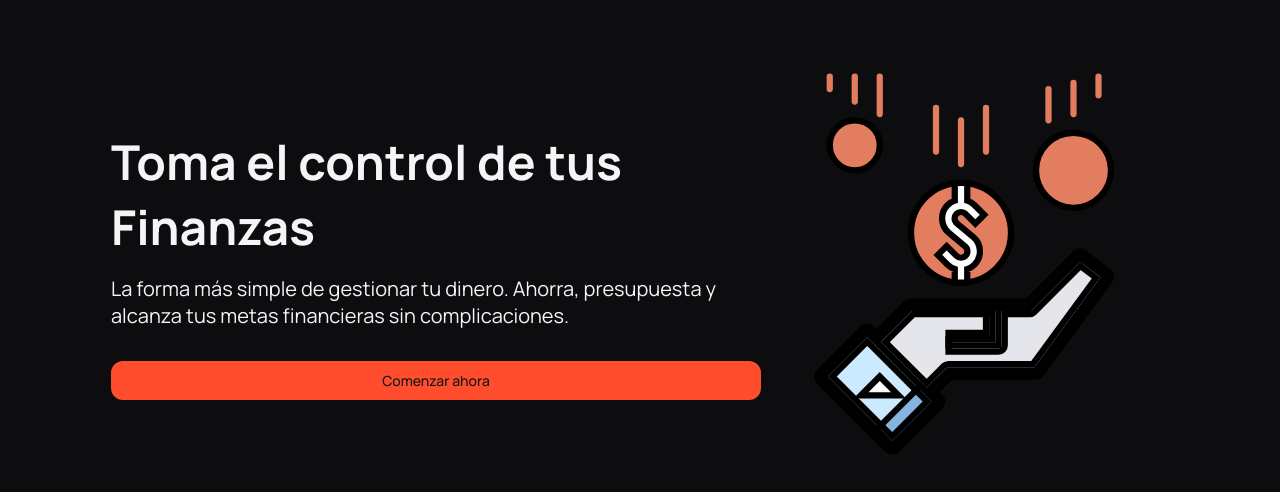
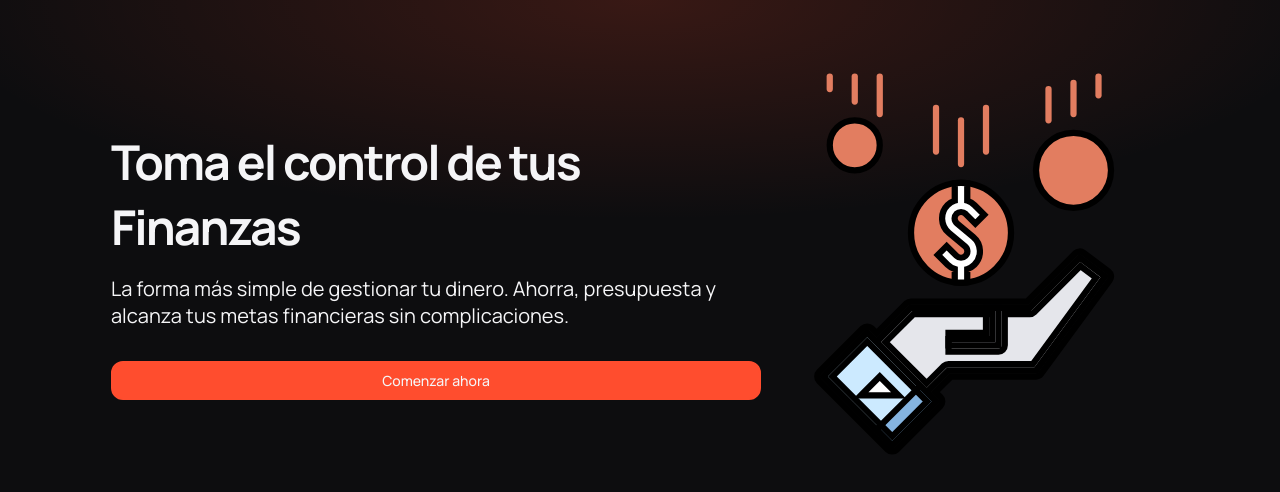
Before and after one commit to xralks/FinanzasIA, a React (Vite) app: page / in a window 1280 px wide. Shown: the top 492 px of the page. Built offline with nearby package versions, Linux system fonts and the light colour scheme.

Commit message:
Update: mejor diseño en hero home y cambio de color texto de botones

```diff
--- a/src/components/HeroHome/HeroHome.css
+++ b/src/components/HeroHome/HeroHome.css
@@ -4,6 +4,27 @@
   align-items: center;
   color: var(--color-text);
   padding: 4rem 2rem;
+  position: relative;
+  overflow: hidden;
+}
+
+.HeroSection::before {
+  content: "";
+  position: absolute;
+  top: 0;
+  left: 0;
+  width: 100vw;
+  height: 100vh;
+  z-index: -2;
+
+  background-color: var(--color-bg);
+
+  background-image: radial-gradient(
+    100% 50% at 50% 0%,
+    rgba(255, 77, 46, 0.18) 0%,
+    rgba(255, 77, 46, 0) 55%,
+    rgba(255, 77, 46, 0) 100%
+  );
 }
 
 .HeroContTexto {
@@ -14,6 +35,7 @@
   font-size: 3rem;
   margin-bottom: var(--space-md);
   font-weight: var(--font-weight-bold);
+  letter-spacing: var(--letter-spacing);
 }
 .HeroSection p {
   font-size: var(--font-size-lg);
--- a/src/index.css
+++ b/src/index.css
@@ -90,7 +90,7 @@
 
 .boton-primario {
   background-color: var(--color-primary);
-  color: var(--color-bg-alt);
+  color: var(--color-text);
   border: 2px solid var(--color-primary);
   border-radius: var(--radius-medio);
   padding: var(--space-sm) var(--space-md);
@@ -115,7 +115,7 @@
 
 .boton-secundario {
   background-color: var(--color-secondary);
-  color: var(--color-bg-alt);
+  color: var(--color-text);
   border: 2px solid var(--color-secondary);
   border-radius: var(--radius-medio);
   padding: var(--space-sm) var(--space-md);
```
